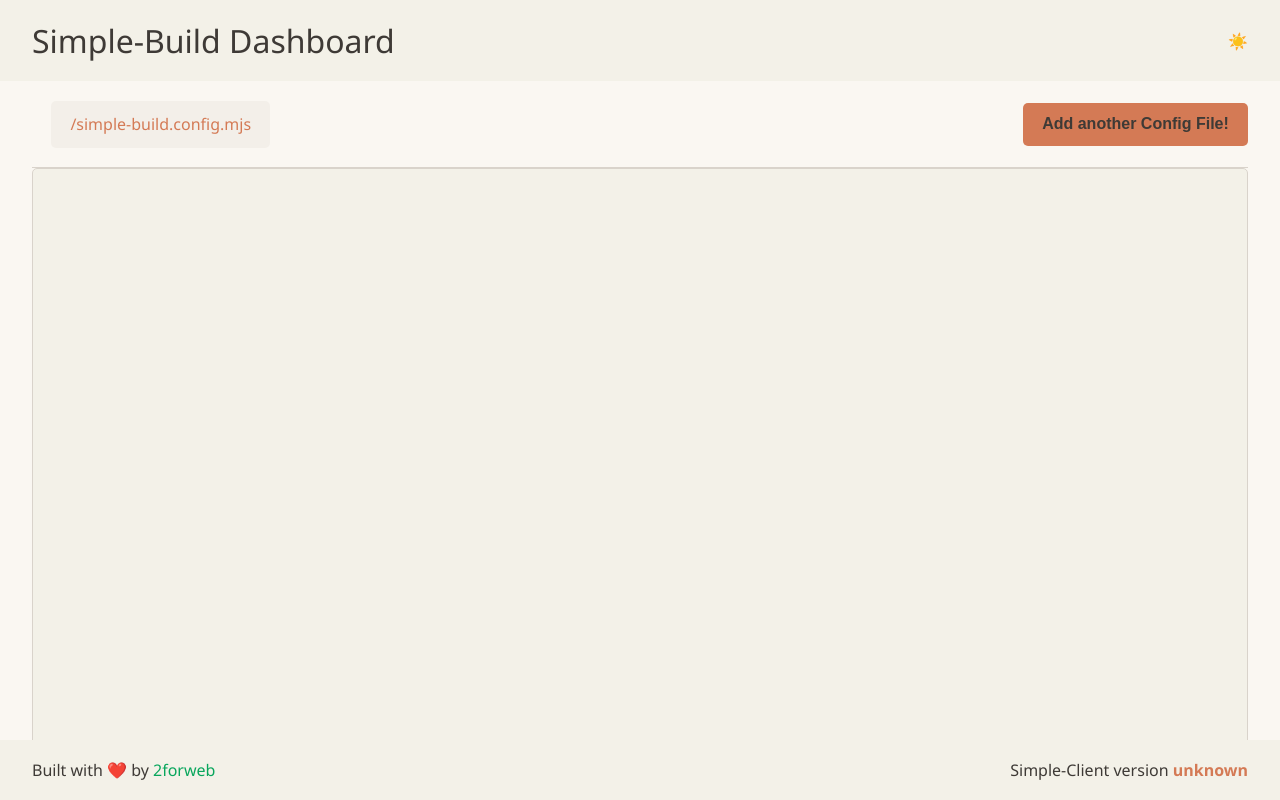
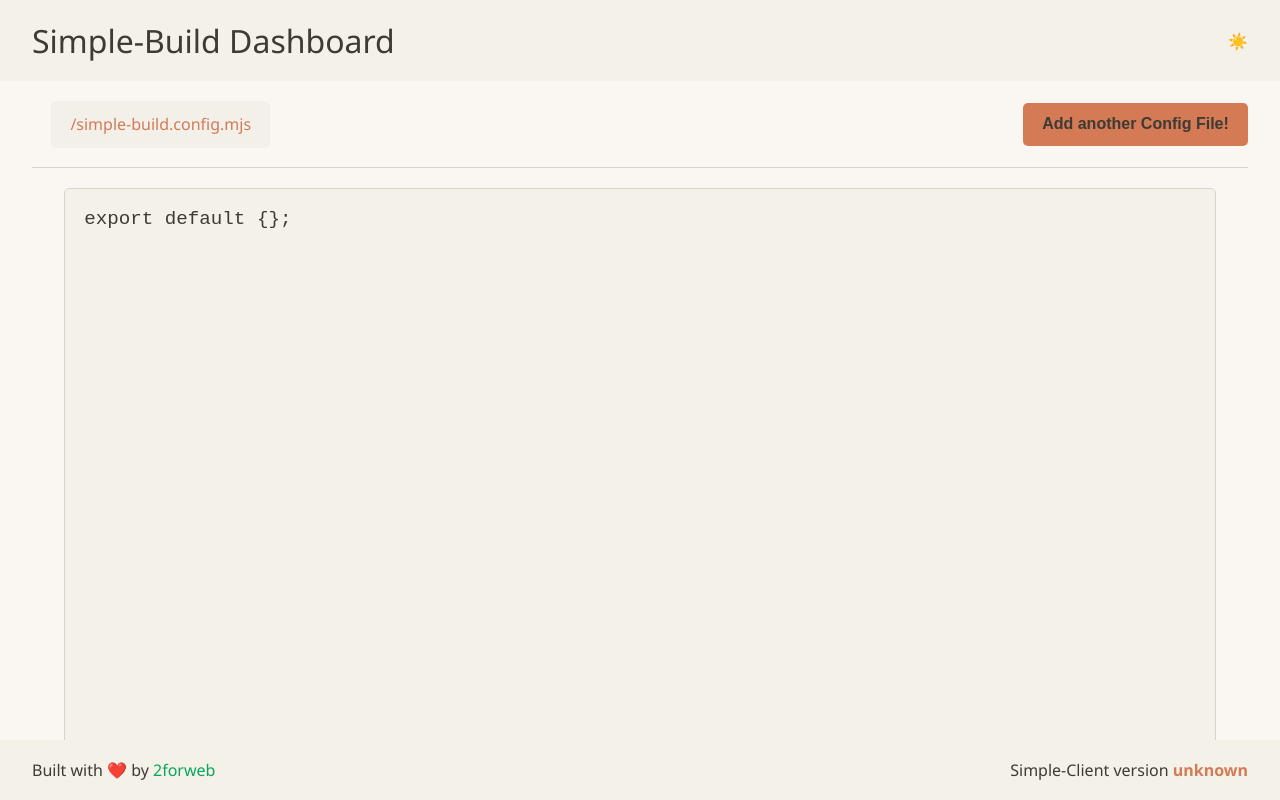
Before and after one commit to 2forWeb/simple-build, a Vue app: page / in a window 1280 px wide. Built offline with nearby package versions, Linux system fonts and the light colour scheme; no server answers.

Commit message:
Fix loading of config data

```diff
--- a/src/client/components/layout/ContentComponent.vue
+++ b/src/client/components/layout/ContentComponent.vue
@@ -4,14 +4,18 @@
             <UxLoading v-if="isLoading" />
 
             <template v-else>
-                <TabSet v-if="tabs.length" :tabs="tabs" @click="onTabSelected" />
+                <TabSet v-if="tabs.length" :tabs="tabs" @tab-selected="onTabSelected" />
                 <div v-if="!tabs.length">No config files found!</div>
 
                 <UxButton text="Add another Config File!" />
             </template>
         </TabContainer>
 
-        <ConfigText :text="selectedText" />
+        <div :class="$style.container">
+            <ConfigText v-if="!isLoading" :text="selectedText" />
+
+            <UxLoading v-else />
+        </div>
     </div>
 </template>
 
@@ -40,6 +44,7 @@ const selectedText = computed(() =>
 
 const onTabSelected = (index: number) => {
     selectedTabIndex.value = index;
+    console.log(configFilesState.files[index]);
 };
 </script>
 
@@ -49,4 +54,9 @@ const onTabSelected = (index: number) => {
     padding: var(--space-20) var(--space-40);
     overflow: auto;
 }
+
+.container {
+    padding: var(--space-20) var(--space-40);
+    height: 100%;
+}
 </style>
--- a/src/client/components/ux/config-parser/ConfigText.vue
+++ b/src/client/components/ux/config-parser/ConfigText.vue
@@ -3,13 +3,13 @@
 </template>
 
 <script setup lang="ts">
-import { defineProps, ref } from 'vue';
+import { computed, defineProps } from 'vue';
 
 const { text } = defineProps<{
     text: string;
 }>();
 
-const innerText = ref(text);
+const innerText = computed(() => text);
 </script>
 
 <style module>
--- a/src/client/styles/buttons.css
+++ b/src/client/styles/buttons.css
@@ -6,8 +6,8 @@
     border: none;
     border-radius: 5px;
     color: var(--text-primary);
-
     transition: background-color 0.5s ease-in-out;
+    cursor: pointer;
 
     &.primary {
         background-color: var(--accent-primary);
```
Also changed, not shown: public/app.css (+1 -1 lines), public/app.js.
